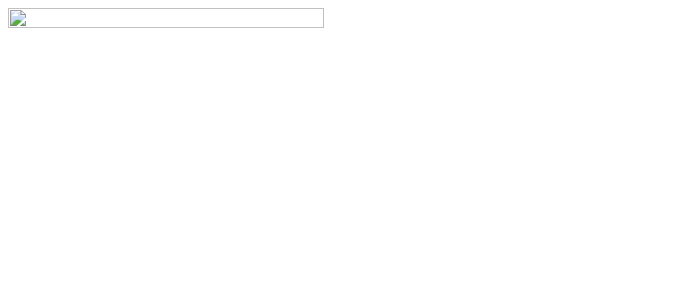
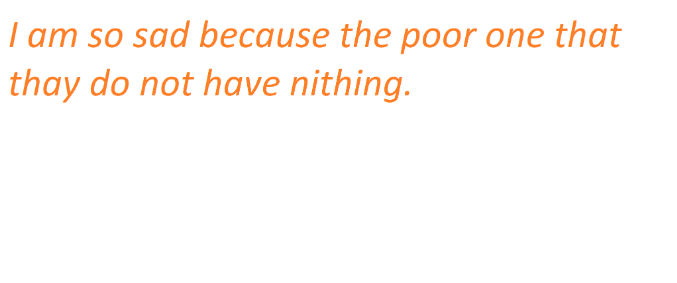
Before and after one commit to Abhinav-V-Jithin/calculato, a plain HTML site: page image.html in a window 1280 px wide. Shown: the whole page, without its empty margins (0-677 px from the left). Drawn offline with Linux system fonts and the light colour scheme.

Commit message:
Update image.html

```diff
--- a/image.html
+++ b/image.html
@@ -4,6 +4,6 @@
 	<title>image</title>
 </head>
 <body>
-<img src="abhinav-v-jithin.github.io/imaging/Poor.png" width=50% height=20%>
+<img src="Poor.png" width=50% height=20%>
 </body>
 </html>
```
